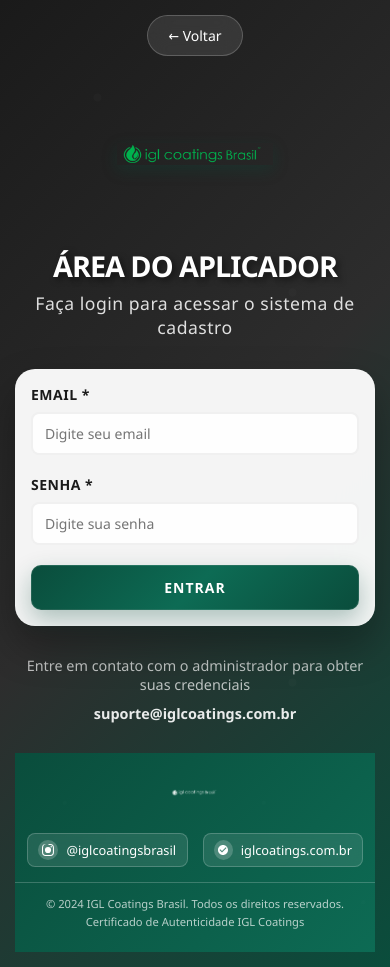
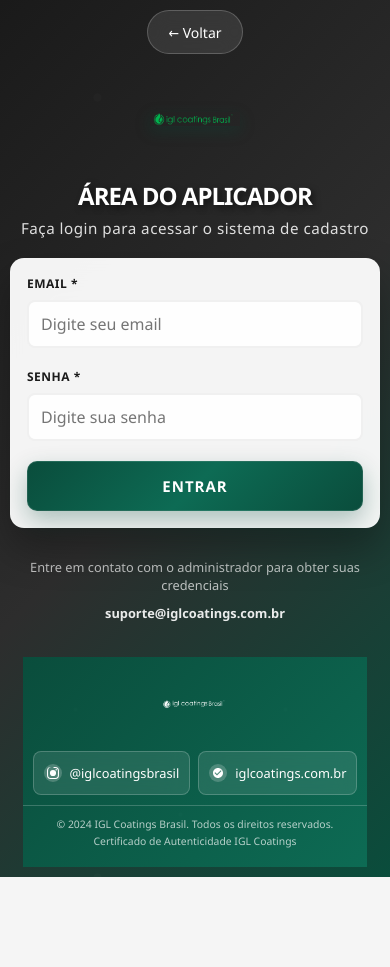
Before and after one commit to dtimports/sistema-igl-credenciados, a React (Create React App) app in the folder client/: page /login in a window 390 px wide. After the commit the page ends 877 px from the top, so only its background shows below. Built offline with nearby package versions, Linux system fonts and the light colour scheme.

Commit message:
Revisão completa de responsividade: mobile-first, breakpoints 768/480/360px, touch-friendly, serial numbers fix

```diff
--- a/client/src/components/BuscaCertificadoPage.css
+++ b/client/src/components/BuscaCertificadoPage.css
@@ -725,21 +725,40 @@
 /* Responsive Design */
 @media (max-width: 768px) {
   .busca-container {
-    padding: 15px;
+    padding: 12px;
   }
 
   .busca-header h1 {
-    font-size: 2rem;
+    font-size: 1.8rem;
+  }
+
+  .busca-header p {
+    font-size: 0.95rem;
+  }
+
+  .logo-circle-small {
+    width: 120px;
+    height: 120px;
+  }
+
+  .logo-circle-small img {
+    max-width: 120px;
+    max-height: 120px;
+  }
+
+  .busca-content {
+    max-width: 100%;
   }
 
   .search-form,
   .certificates-list {
-    padding: 20px;
+    padding: 16px;
+    border-radius: 16px;
   }
 
   .form-row {
     flex-direction: column;
-    gap: 15px;
+    gap: 12px;
   }
 
   .form-group {
@@ -749,6 +768,7 @@
   .certificate-header {
     flex-direction: column;
     align-items: flex-start;
+    gap: 10px;
   }
 
   .certificate-date {
@@ -757,6 +777,7 @@
 
   .info-grid {
     grid-template-columns: 1fr;
+    gap: 10px;
   }
 
   .warranty-products-grid {
@@ -766,34 +787,169 @@
   .maintenance-next-card {
     flex-direction: column;
     text-align: center;
+    padding: 14px;
+  }
+
+  .certificate-card {
+    padding: 16px;
+    border-radius: 12px;
+  }
+
+  .certificate-photo {
+    max-height: 200px;
+  }
+
+  .whatsapp-maintenance-btn {
+    padding: 14px 20px;
+    font-size: 15px;
+  }
+
+  .warranty-product-card {
+    padding: 14px;
+  }
+
+  .maintenance-timeline {
+    padding-left: 15px;
   }
 }
 
 @media (max-width: 480px) {
+  .busca-container {
+    padding: 8px;
+  }
+
   .busca-header h1 {
-    font-size: 1.8rem;
+    font-size: 1.5rem;
+  }
+
+  .busca-header p {
+    font-size: 0.85rem;
+  }
+
+  .logo-circle-small {
+    width: 90px;
+    height: 90px;
+  }
+
+  .logo-circle-small img {
+    max-width: 90px;
+    max-height: 90px;
   }
 
   .search-form,
   .certificates-list {
-    padding: 15px;
+    padding: 12px;
+    border-radius: 12px;
   }
 
   .form-group input {
-    padding: 10px 12px;
-    font-size: 14px;
+    padding: 11px 12px;
+    font-size: 16px;
+  }
+
+  .form-group label {
+    font-size: 12px;
   }
 
   .search-btn {
-    padding: 12px;
+    padding: 14px;
     font-size: 16px;
   }
 
   .certificate-card {
-    padding: 15px;
+    padding: 12px;
+    margin-bottom: 15px;
   }
 
   .certificates-list h2 {
+    font-size: 1.2rem;
+    margin-bottom: 15px;
+  }
+
+  .vehicle-info h3,
+  .application-info h3,
+  .warranty-section h3,
+  .maintenance-section h3,
+  .vehicle-photo h3 {
+    font-size: 0.95rem;
+    margin-bottom: 10px;
+  }
+
+  .info-label {
+    font-size: 11px;
+  }
+
+  .info-value {
+    font-size: 13px;
+  }
+
+  .id-value {
+    font-size: 13px;
+    word-break: break-all;
+  }
+
+  .warranty-product-name {
+    font-size: 14px;
+  }
+
+  .warranty-duration,
+  .warranty-expiry {
+    font-size: 12px;
+  }
+
+  .warranty-badge {
+    font-size: 12px;
+    padding: 8px 16px;
+  }
+
+  .maintenance-info-text {
+    font-size: 13px;
+    padding: 10px 14px;
+  }
+
+  .maintenance-next-title {
+    font-size: 14px;
+  }
+
+  .maintenance-next-date {
+    font-size: 13px;
+  }
+
+  .whatsapp-maintenance-btn {
+    padding: 12px 16px;
+    font-size: 14px;
+    border-radius: 10px;
+  }
+
+  .certificate-photo {
+    max-height: 180px;
+    border-radius: 10px;
+  }
+
+  .timeline-number {
+    font-size: 13px;
+  }
+
+  .timeline-date {
+    font-size: 12px;
+  }
+}
+
+@media (max-width: 360px) {
+  .busca-header h1 {
     font-size: 1.3rem;
   }
+
+  .search-form,
+  .certificates-list {
+    padding: 10px;
+  }
+
+  .certificate-card {
+    padding: 10px;
+  }
+
+  .warranty-product-card {
+    padding: 10px;
+  }
 }
--- a/client/src/components/CadastroPage.css
+++ b/client/src/components/CadastroPage.css
@@ -410,8 +410,8 @@
   display: flex;
   align-items: center;
   gap: 12px;
-  background: rgba(255, 255, 255, 0.05);
-  border: 1px solid rgba(255, 255, 255, 0.1);
+  background: rgba(10, 77, 60, 0.04);
+  border: 1px solid #e0e0e0;
   border-radius: 10px;
   padding: 10px 15px;
 }
@@ -419,7 +419,7 @@
 .serial-product-name {
   min-width: 150px;
   font-weight: 600;
-  color: #c8a96e;
+  color: #0a4d3c;
   font-size: 0.9rem;
   white-space: nowrap;
 }
@@ -427,38 +427,22 @@
 .serial-number-item input {
   flex: 1;
   padding: 10px 15px;
-  border: 1px solid rgba(255, 255, 255, 0.15);
+  border: 2px solid #e0e0e0;
   border-radius: 8px;
-  background: rgba(255, 255, 255, 0.08);
-  color: white;
+  background: rgba(255, 255, 255, 0.9);
+  color: #333;
   font-size: 0.95rem;
   transition: all 0.3s ease;
 }
 
 .serial-number-item input:focus {
   outline: none;
-  border-color: #c8a96e;
-  box-shadow: 0 0 0 3px rgba(200, 169, 110, 0.15);
+  border-color: #0a4d3c;
+  box-shadow: 0 0 0 3px rgba(10, 77, 60, 0.1);
 }
 
 .serial-number-item input::placeholder {
-  color: rgba(255, 255, 255, 0.4);
-}
-
-@media (max-width: 768px) {
-  .serial-number-item {
-    flex-direction: column;
-    align-items: flex-start;
-    gap: 6px;
-  }
-
-  .serial-product-name {
-    min-width: auto;
-  }
-
-  .serial-number-item input {
-    width: 100%;
-  }
+  color: #999;
 }
 
 /* Photo Upload Styles */
@@ -539,24 +523,79 @@
 /* Responsive Design */
 @media (max-width: 768px) {
   .cadastro-container {
-    padding: 15px;
+    padding: 12px;
   }
 
   .cadastro-header h1 {
-    font-size: 2rem;
+    font-size: 1.8rem;
+  }
+
+  .cadastro-header p {
+    font-size: 0.95rem;
+  }
+
+  .logo-circle-small {
+    width: 120px;
+    height: 120px;
+  }
+
+  .logo-circle-small img {
+    max-width: 120px;
+    max-height: 120px;
   }
 
   .cadastro-form {
-    padding: 20px;
+    padding: 16px;
+    border-radius: 16px;
+  }
+
+  .form-section {
+    margin-bottom: 25px;
   }
 
   .form-row {
     flex-direction: column;
-    gap: 15px;
+    gap: 12px;
   }
 
   .form-group {
     min-width: 100%;
+  }
+
+  .placa-search-container {
+    flex-direction: column;
+  }
+
+  .search-placa-btn {
+    width: 100%;
+    justify-content: center;
+    padding: 12px;
+  }
+
+  .serial-number-item {
+    flex-direction: column;
+    align-items: flex-start;
+    gap: 6px;
+  }
+
+  .serial-product-name {
+    min-width: auto;
+  }
+
+  .serial-number-item input {
+    width: 100%;
+  }
+
+  .photo-upload-area {
+    padding: 20px;
+  }
+
+  .upload-icon {
+    font-size: 2rem;
+  }
+
+  .upload-text p {
+    font-size: 0.95rem;
   }
 }
 
@@ -768,32 +807,111 @@
     flex-direction: column;
   }
 
+  .search-cpf-btn {
+    width: 100%;
+    justify-content: center;
+    padding: 12px;
+  }
+
   .veiculos-grid {
     grid-template-columns: 1fr;
   }
 }
 
 @media (max-width: 480px) {
+  .cadastro-container {
+    padding: 8px;
+  }
+
   .cadastro-header h1 {
-    font-size: 1.8rem;
+    font-size: 1.5rem;
+  }
+
+  .cadastro-header p {
+    font-size: 0.85rem;
+  }
+
+  .logo-circle-small {
+    width: 90px;
+    height: 90px;
+  }
+
+  .logo-circle-small img {
+    max-width: 90px;
+    max-height: 90px;
   }
 
   .cadastro-form {
-    padding: 15px;
+    padding: 12px;
+    border-radius: 12px;
   }
 
   .form-section h2 {
-    font-size: 1.1rem;
+    font-size: 1rem;
+    margin-bottom: 15px;
+    padding-bottom: 8px;
+  }
+
+  .form-group label {
+    font-size: 12px;
+    margin-bottom: 6px;
   }
 
   .form-group input,
   .form-group select {
-    padding: 10px 12px;
-    font-size: 14px;
+    padding: 11px 12px;
+    font-size: 16px;
   }
 
   .submit-btn {
-    padding: 12px;
+    padding: 14px;
     font-size: 16px;
   }
+
+  .user-info {
+    padding: 8px 12px;
+  }
+
+  .user-info span {
+    font-size: 0.8rem;
+  }
+
+  .product-tag {
+    font-size: 0.8rem;
+    padding: 5px 10px;
+  }
+
+  .preview-image {
+    max-height: 200px;
+  }
+
+  .banner-icon {
+    width: 32px;
+    height: 32px;
+    font-size: 16px;
+  }
+
+  .banner-text strong {
+    font-size: 13px;
+  }
+
+  .banner-text span {
+    font-size: 12px;
+  }
 }
+
+@media (max-width: 360px) {
+  .cadastro-form {
+    padding: 10px;
+  }
+
+  .form-group input,
+  .form-group select {
+    padding: 10px;
+    font-size: 15px;
+  }
+
+  .cadastro-header h1 {
+    font-size: 1.3rem;
+  }
+}
--- a/client/src/components/Footer.css
+++ b/client/src/components/Footer.css
@@ -131,9 +131,14 @@
 
 /* Responsive Design */
 @media (max-width: 768px) {
+  .app-footer {
+    padding: 15px 0 10px;
+    margin-top: 30px;
+  }
+
   .footer-content {
     flex-direction: column;
-    gap: 20px;
+    gap: 15px;
     text-align: center;
     padding: 0 15px;
   }
@@ -143,48 +148,79 @@
     gap: 10px;
   }
 
+  .footer-logo-img {
+    width: 100px;
+    height: 100px;
+  }
+
   .social-links {
     justify-content: center;
     flex-wrap: wrap;
+    gap: 10px;
   }
 
   .social-link {
-    flex: 1;
-    min-width: 140px;
+    flex: 0 1 auto;
+    min-width: 0;
     justify-content: center;
+    padding: 8px 14px;
   }
 }
 
 @media (max-width: 480px) {
   .app-footer {
-    padding: 15px 0 10px;
-    margin-top: 30px;
+    padding: 12px 0 8px;
+    margin-top: 25px;
   }
 
   .footer-content {
     padding: 0 10px;
-    gap: 15px;
+    gap: 12px;
   }
 
   .footer-logo-img {
-    width: 50px;
-    height: 50px;
+    width: 70px;
+    height: 70px;
   }
 
   .footer-logo h3 {
-    font-size: 1.1rem;
+    font-size: 1rem;
+  }
+
+  .social-links {
+    gap: 8px;
   }
 
   .social-link {
     padding: 6px 10px;
-    font-size: 0.8rem;
   }
 
   .social-link span {
     font-size: 0.8rem;
   }
 
+  .social-icon {
+    width: 18px;
+    height: 18px;
+  }
+
+  .footer-bottom {
+    margin: 10px auto 0;
+    padding: 8px 10px;
+  }
+
   .footer-bottom p {
-    font-size: 0.7rem;
+    font-size: 0.65rem;
   }
 }
+
+@media (max-width: 360px) {
+  .social-link span {
+    font-size: 0.75rem;
+  }
+
+  .footer-logo-img {
+    width: 55px;
+    height: 55px;
+  }
+}
--- a/client/src/components/LoginPage.css
+++ b/client/src/components/LoginPage.css
@@ -210,38 +210,109 @@
 @media (max-width: 768px) {
   .login-container {
     padding: 15px;
+    display: flex;
+    flex-direction: column;
+    align-items: center;
+  }
+
+  .login-header {
+    margin-bottom: 20px;
+    width: 100%;
   }
 
   .login-header h1 {
-    font-size: 2rem;
+    font-size: 1.8rem;
+  }
+
+  .logo-circle-small {
+    width: 120px;
+    height: 120px;
+  }
+
+  .logo-circle-small img {
+    max-width: 120px;
+    max-height: 120px;
+  }
+
+  .login-content {
+    width: 100%;
+    max-width: 100%;
   }
 
   .login-form {
     padding: 20px;
+    border-radius: 16px;
   }
 
   .form-group input {
-    padding: 10px 12px;
-    font-size: 14px;
+    padding: 12px 14px;
+    font-size: 16px;
   }
 
   .login-btn {
-    padding: 12px;
+    padding: 14px;
     font-size: 16px;
   }
 }
 
 @media (max-width: 480px) {
+  .login-container {
+    padding: 10px;
+  }
+
   .login-header h1 {
-    font-size: 1.8rem;
+    font-size: 1.5rem;
+  }
+
+  .login-header p {
+    font-size: 0.95rem;
+  }
+
+  .logo-circle-small {
+    width: 100px;
+    height: 100px;
+  }
+
+  .logo-circle-small img {
+    max-width: 100px;
+    max-height: 100px;
   }
 
   .login-form {
-    padding: 15px;
+    padding: 16px;
+    border-radius: 14px;
+  }
+
+  .form-group label {
+    font-size: 12px;
   }
 
   .login-btn {
-    padding: 12px;
-    font-size: 14px;
+    padding: 14px;
+    font-size: 15px;
+  }
+
+  .login-footer p {
+    font-size: 0.8rem;
   }
 }
+
+@media (max-width: 360px) {
+  .login-header h1 {
+    font-size: 1.3rem;
+  }
+
+  .logo-circle-small {
+    width: 80px;
+    height: 80px;
+  }
+
+  .logo-circle-small img {
+    max-width: 80px;
+    max-height: 80px;
+  }
+
+  .login-form {
+    padding: 14px;
+  }
+}
--- a/client/src/index.css
+++ b/client/src/index.css
@@ -1,3 +1,8 @@
+html {
+  overflow-x: hidden;
+  -webkit-text-size-adjust: 100%;
+}
+
 body {
   margin: 0;
   font-family: -apple-system, BlinkMacSystemFont, 'Segoe UI', 'Roboto', 'Oxygen',
@@ -5,9 +10,18 @@
     sans-serif;
   -webkit-font-smoothing: antialiased;
   -moz-osx-font-smoothing: grayscale;
+  overflow-x: hidden;
+  min-height: 100vh;
 }
 
 code {
   font-family: source-code-pro, Menlo, Monaco, Consolas, 'Courier New',
     monospace;
 }
+
+/* Improve touch targets on mobile */
+@media (max-width: 768px) {
+  input, select, button, a {
+    min-height: 44px;
+  }
+}
```
Also changed, not shown: client/src/components/HomePage.css (+65 -18 lines).
